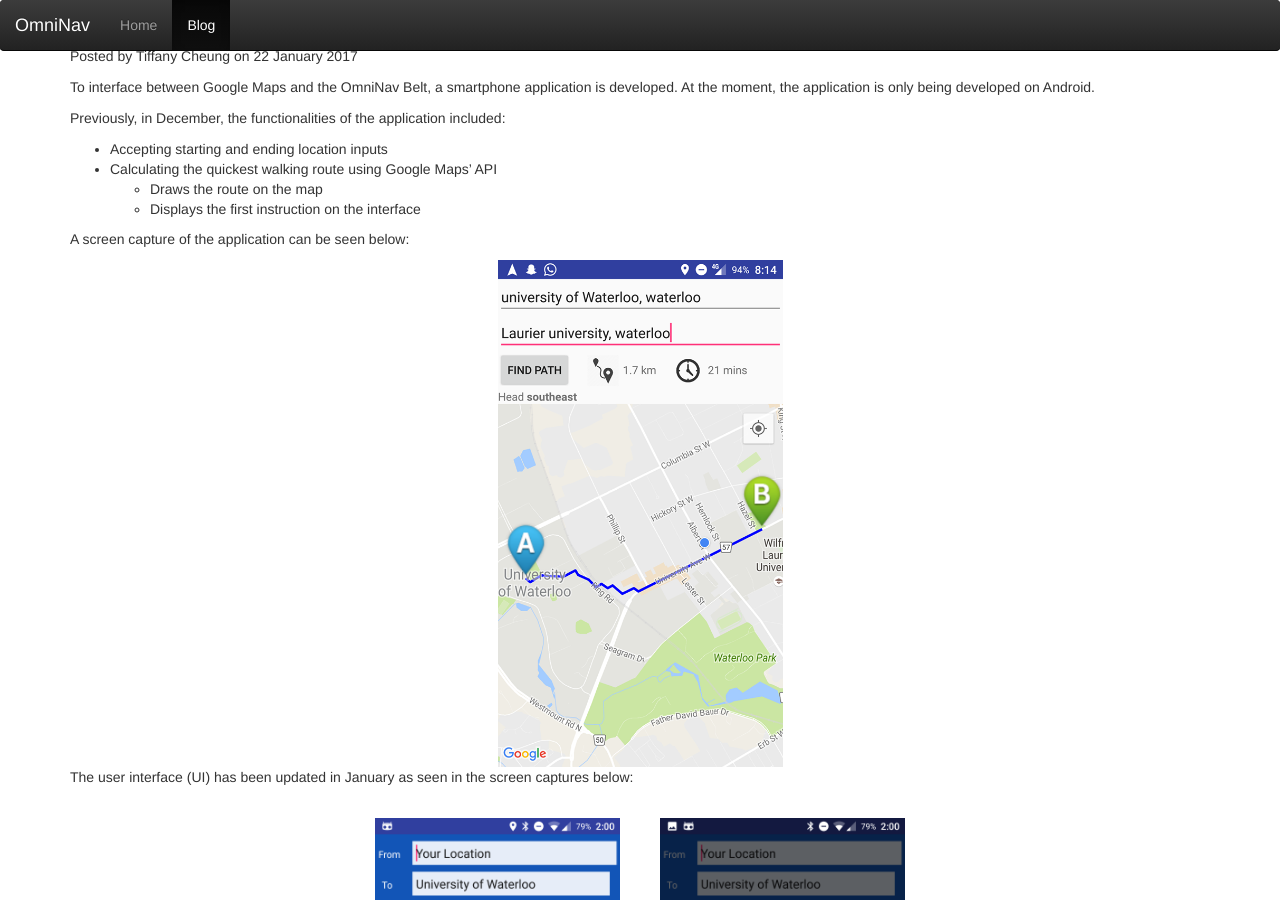
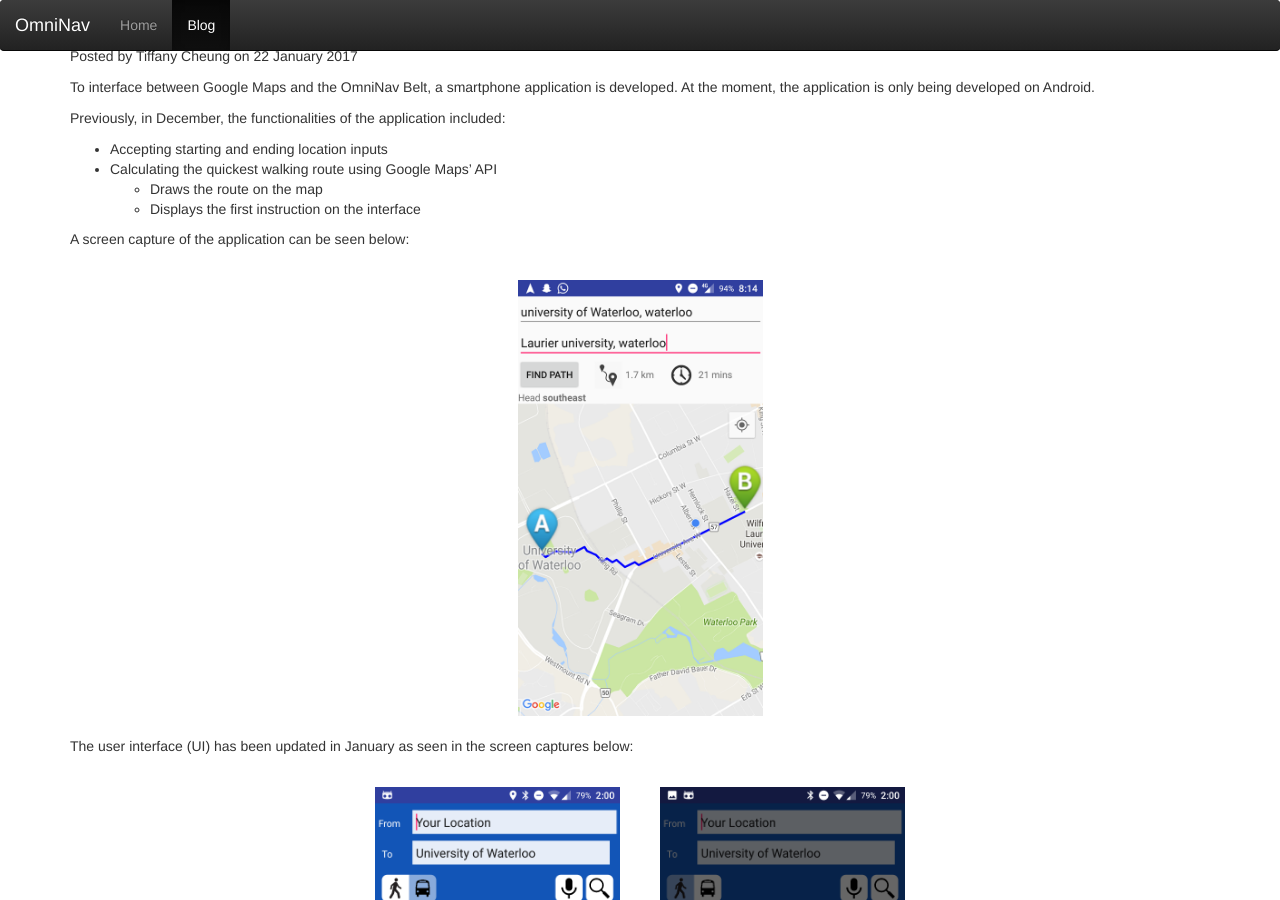
Before and after one commit to hansmaryil/OmniNav, a Jekyll site: the page built from _posts/2017-01-22-android-app-development.md, in a window 1280 px wide and 900 px high, scrolled down 522 px. Built offline with Jekyll 4.4.1, drawn with Linux system fonts in a browser that asks for light colours.

Commit message:
added padding for first pic

```diff
--- a/_posts/2017-01-22-android-app-development.md
+++ b/_posts/2017-01-22-android-app-development.md
@@ -18,7 +18,7 @@
 A screen capture of the application can be seen below:
 
 <div style="display: flex; justify-content: center;">
-	<img src="/images/blog/2017-01-22/image_1.png" alt="OLD App Screen Capture" width="25%" height="25%" padding="20" />
+	<img src="/images/blog/2017-01-22/image_1.png" alt="OLD App Screen Capture" width="25%" height="25%" style="padding:20px" />
 </div>
 
 The user interface (UI) has been updated in January as seen in the screen captures below:
@@ -30,7 +30,6 @@
 <div style="display: flex; justify-content: center;">
 	<img src="/images/blog/2017-01-22/image_4.png" alt="App Updated Screen Capture_4" width="25%" height="25%" style="padding:20px" /> <img src="/images/blog/2017-01-22/image_5.png" alt="App Updated Screen Capture_5" width="25%" height="25%" style="padding:20px" />
 </div>
-
 
 The updated application has implemented the following new functionalities:
 
```
